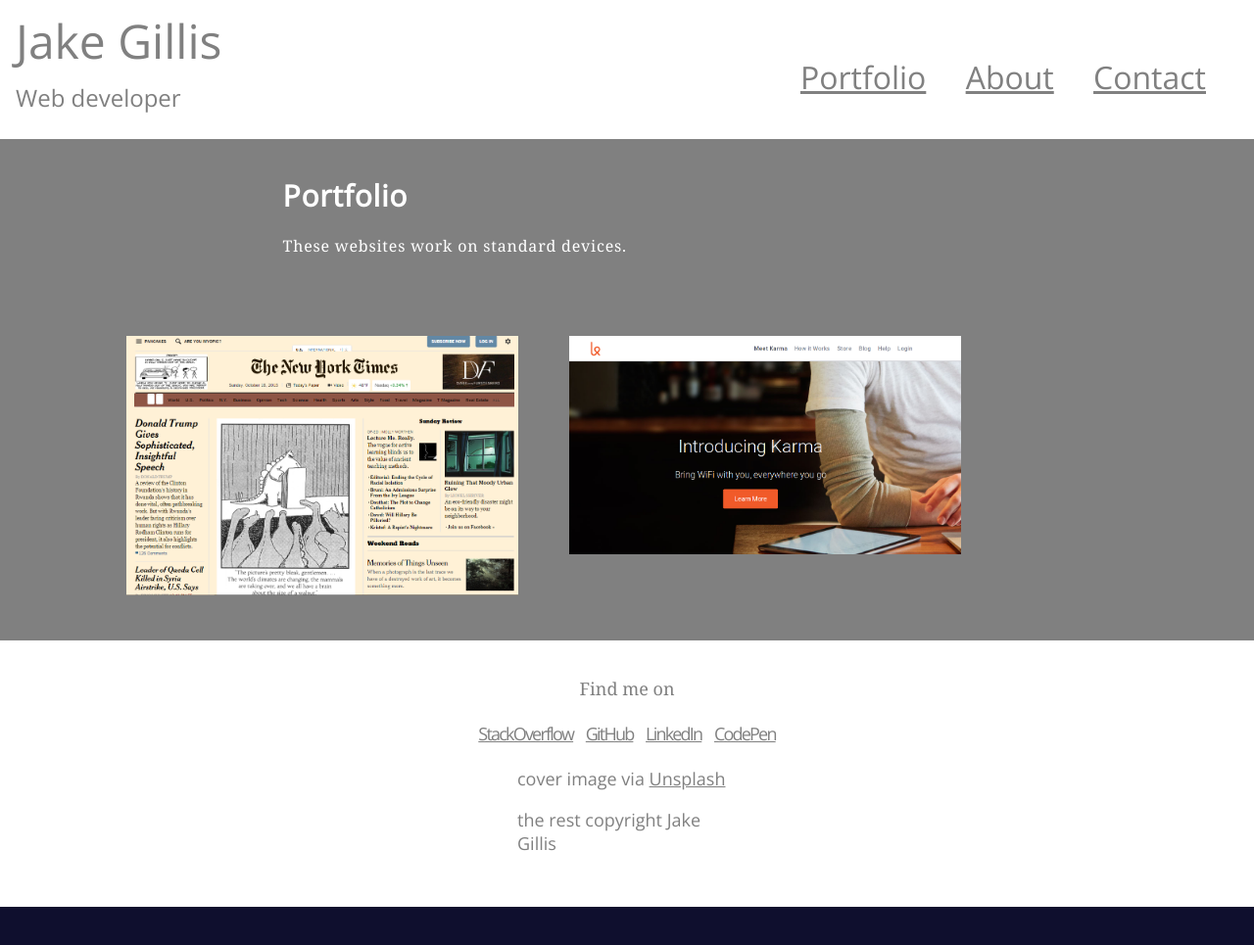
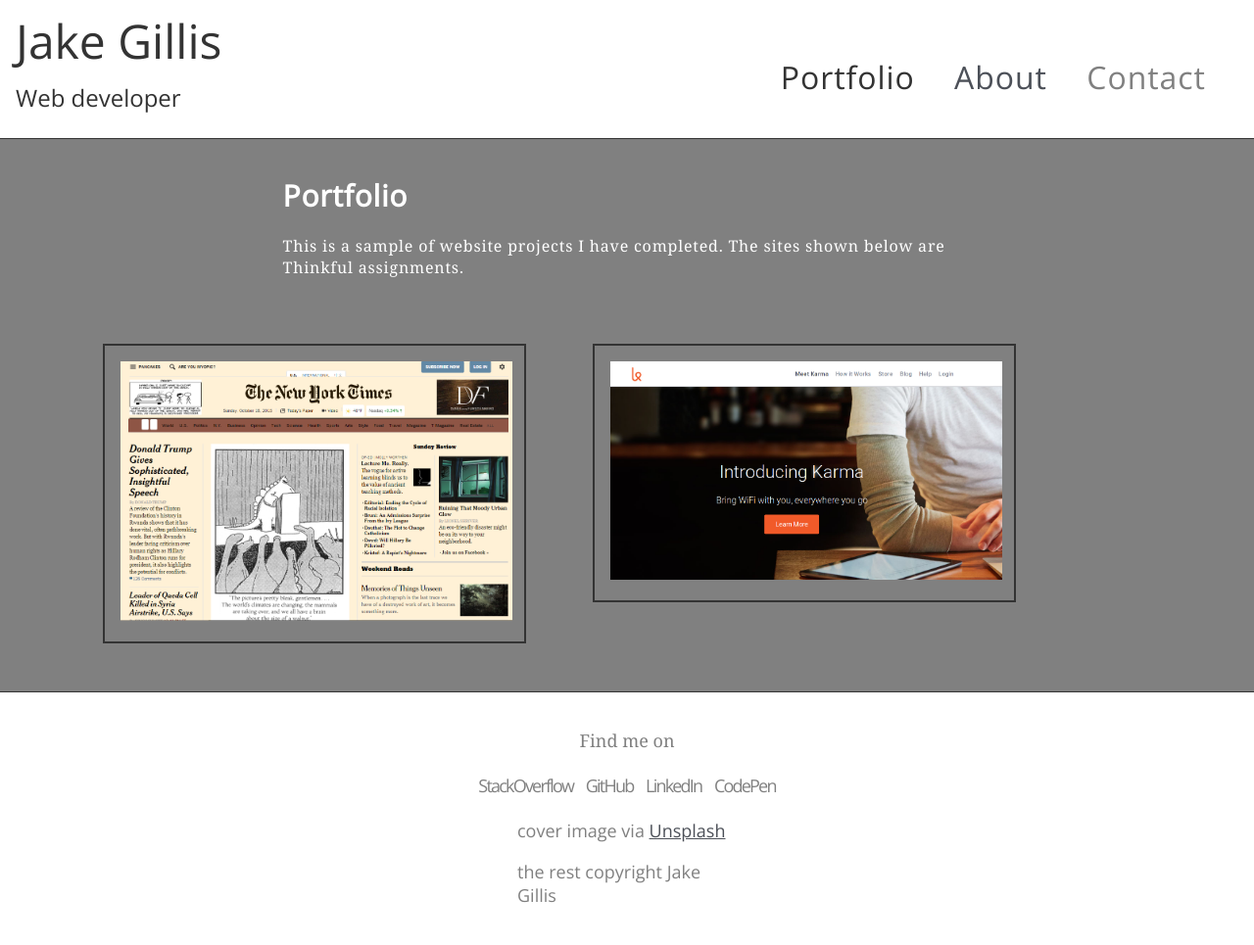
Before and after one commit to jaqueshere/jaqueshere.github.io, a plain HTML site: page index.html in a window 1280 px wide. Shown: the whole page at 98% size. Before the commit the page ends 926 px from the top, so only its background shows below. Drawn offline with nearby package versions, Linux system fonts and the light colour scheme; a web font is replaced by a local one.

Commit message:
Added boxes around portfolio images, added description, and changed link style

```diff
--- a/css/styles.css
+++ b/css/styles.css
@@ -27,6 +27,7 @@ body {
   	background-color: #fff;
 	color: gray;
 	margin:0;
+	border-bottom: 1px solid #333333;
 }
 
 .top-nav > .content {
@@ -42,6 +43,7 @@ body {
 .card > p {
 	margin: 0;
 	padding: 0.5rem 1rem 1px 0;
+	color: #333333;
 }
 
 #nametag {
@@ -57,6 +59,27 @@ body {
 	display: inline-block;
 	padding: 0.5rem 1rem 0.5rem 1rem;
 }
+
+.menulinks > li > a {
+	transition: color 0.25s linear;
+	border: 0px solid;
+	font-size: 1em;
+	font-weight: 500;
+	letter-spacing: 0.03em;
+	text-decoration: none;
+}
+
+.menulinks > .active > a {
+	color: #333333;
+	font-weight: 500;
+}
+
+.menulinks > li > a:hover {
+	color: #333333;
+	font-weight: 500;
+	cursor: pointer;
+}
+
 
 @media only screen and (max-width: 800px) {
 	   .top-nav {
@@ -237,10 +260,11 @@ h2 {
   background-size: cover;
   background-align: left;*/
   	background-color: gray;
+  	border-bottom: 1px solid #333333;
 }
 
 .gallery > .content {
-	width: 90%;
+	width: 95%;
 	margin: 0 auto;
 }
 
@@ -248,6 +272,13 @@ h2 {
 	display: inline-block;
 	padding: 1.5rem;
 	vertical-align: top;
+}
+
+.slides > li > .frame {
+	border: 2px solid #333333;
+	width: 27rem;
+	padding: 1rem;
+	margin: 0.5rem;
 }
 
 a {
@@ -316,8 +347,17 @@ footer > #links {
 
 }
 
-a:link{
+.social > li > a:link{
   color: gray;
+  transition: color 0.25s linear;
+  text-decoration: none;
+}
+
+
+.social > li > a:hover {
+	color: #333333;
+	font-weight: 500;
+	cursor: pointer;
 }
 
 a:visited{
--- a/index.html
+++ b/index.html
@@ -25,14 +25,19 @@
 	<section class="introduction">
 		<div class="content">
 			<h1>Portfolio</h1>
-			<p>These websites work on standard devices.</p>
+			<p>This is a sample of website projects I have completed. The sites shown below are Thinkful assignments.</p>
 		</div>
 	</section>
 	<section class="gallery">
 		<div class="content">
 			<ul class="slides">
-				<li><a href="http://prntscr.com/8sryjq"><img src="images/NYT_hack.png" style="width:25rem" alt="New York Times front page with cartoons"></a></li>
-				<li><a href="http://jaqueshere.github.io/fewd_landing_page_clone/"><img src="images/karma_capture.png" style="width:25rem" alt="Karma startup landing page"></a></li>
+				<li>
+					<div class="frame"><a href="http://prntscr.com/8sryjq"><img src="images/NYT_hack.png" style="width:25rem" alt="New York Times front page with cartoons"></a>
+					</div>
+				</li>
+				<li>
+					<div class="frame"><a href="http://jaqueshere.github.io/fewd_landing_page_clone/"><img src="images/karma_capture.png" style="width:25rem" alt="Karma startup landing page"></a></div>
+				</li>
 			</ul>
 		</div>
 	</section>
```
